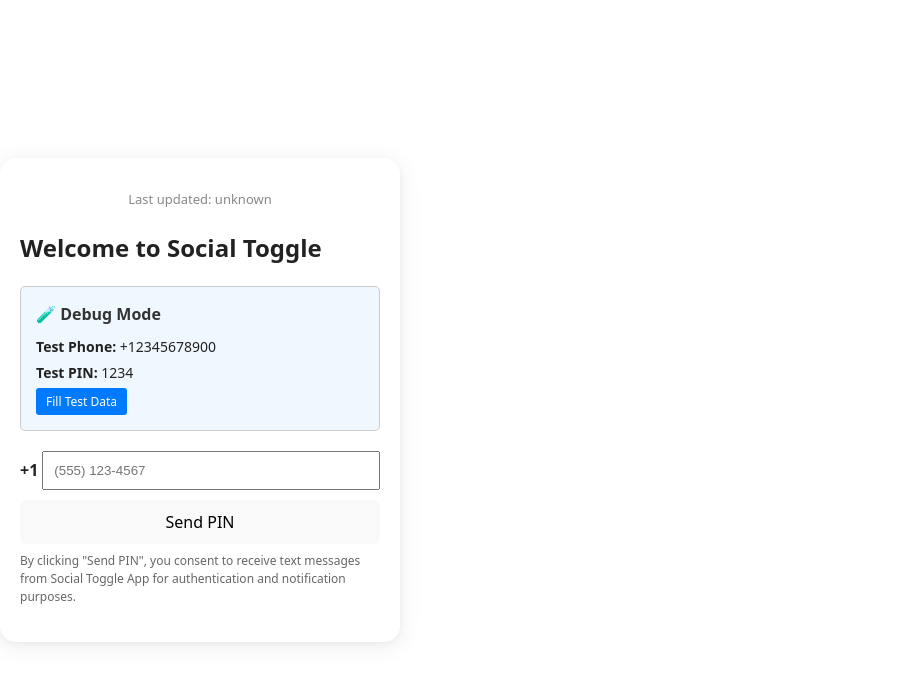
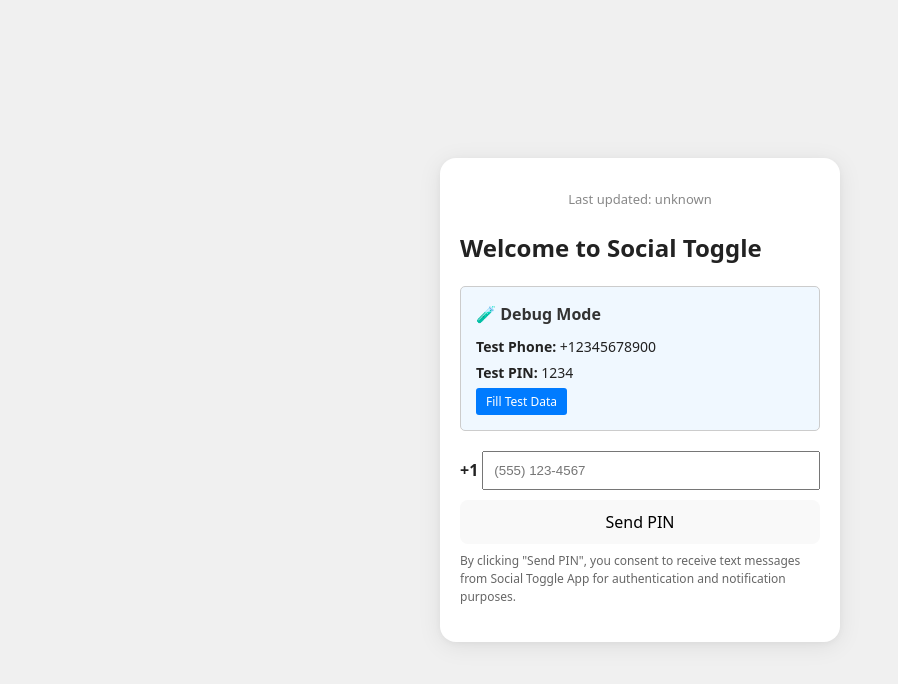
Before and after one commit to charbob/social-toggle-app, a React (Vite) app: page / in a window 1280 px wide. Shown: the top 684 px of the page, without its empty margins (0-898 px from the left). Built offline with nearby package versions, Linux system fonts and the light colour scheme.

Commit message:
Fix: center app both vertically and horizontally using #root flexbox

```diff
--- a/src/index.css
+++ b/src/index.css
@@ -24,10 +24,9 @@
 
 body {
   margin: 0;
-  display: flex;
-  place-items: center;
   min-width: 320px;
   min-height: 100vh;
+  background: #f0f0f0;
 }
 
 h1 {
@@ -86,3 +85,10 @@
     border-radius: 10px;
   }
 }
+
+#root {
+  display: flex;
+  align-items: center;
+  justify-content: center;
+  min-height: 100vh;
+}
```
